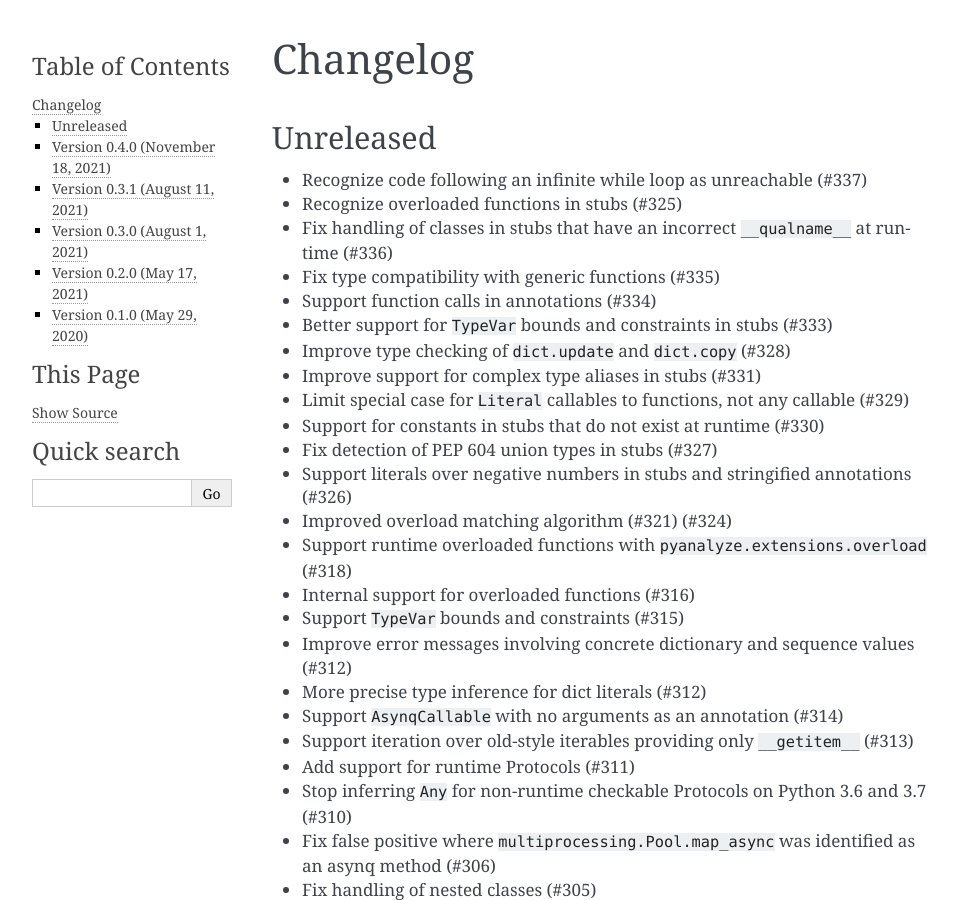
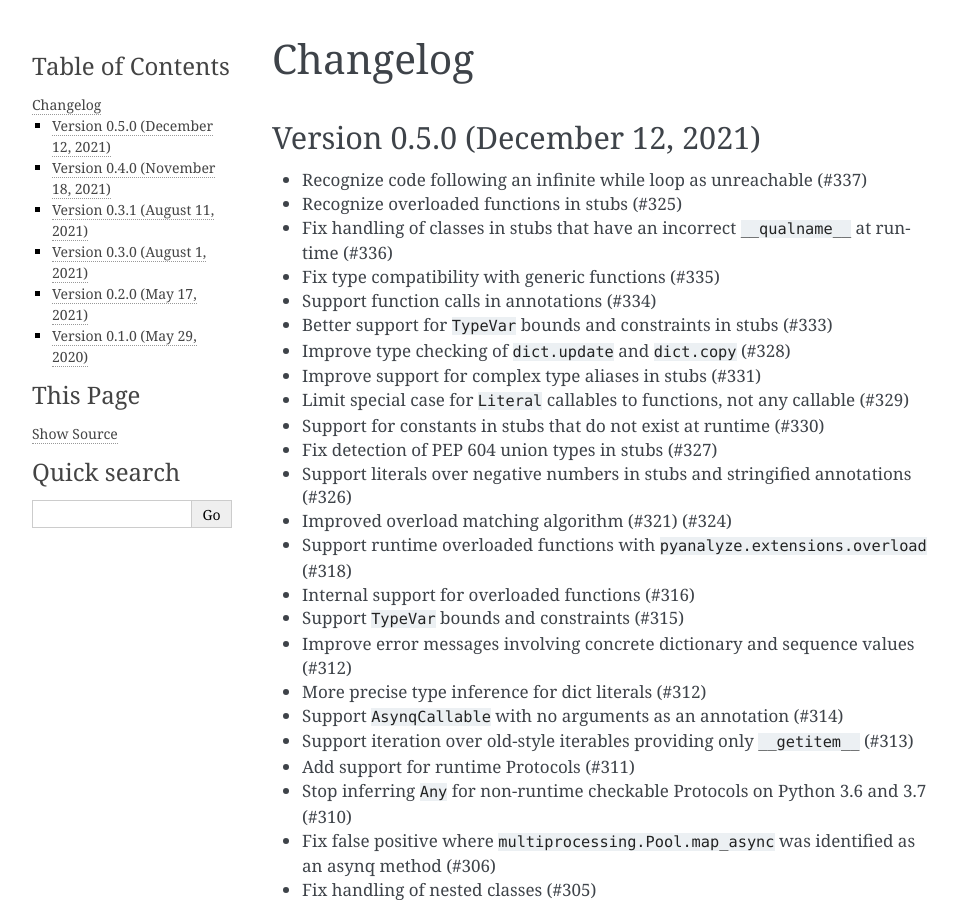
Before and after one commit to quora/pyanalyze, a Sphinx documentation site: the page built from docs/changelog.md, in a window 1280 px wide and 900 px high. Shown: the whole window, without its empty margins (148-1106 px from the left). Built offline with Sphinx 7.4.7, drawn with Linux system fonts in a browser that asks for light colours.

Commit message:
prepare release 0.5.0 (#338)

```diff
--- a/docs/changelog.md
+++ b/docs/changelog.md
@@ -1,6 +1,6 @@
 # Changelog
 
-## Unreleased
+## Version 0.5.0 (December 12, 2021)
 
 - Recognize code following an infinite while loop as unreachable (#337)
 - Recognize overloaded functions in stubs (#325)
--- a/setup.py
+++ b/setup.py
@@ -4,7 +4,7 @@ from setuptools import setup
 from setuptools.extension import Extension
 
 
-VERSION = "0.4.0"
+VERSION = "0.5.0"
 # Used in internal packaging system.
 if "SANTA_PACKAGE_VERSION" in os.environ:
     VERSION = "%s.%s" % (VERSION, os.environ["SANTA_PACKAGE_VERSION"])
```
